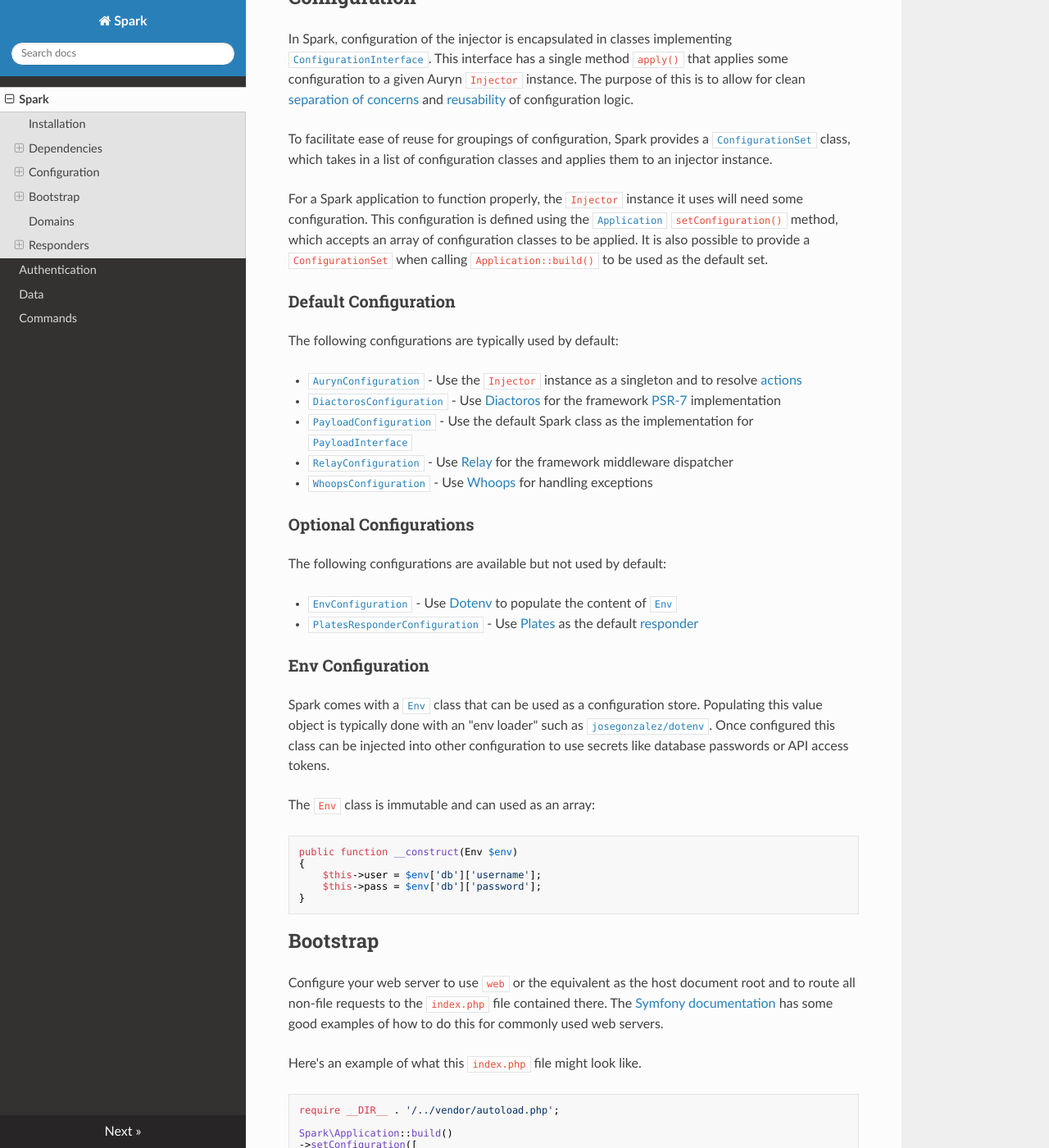
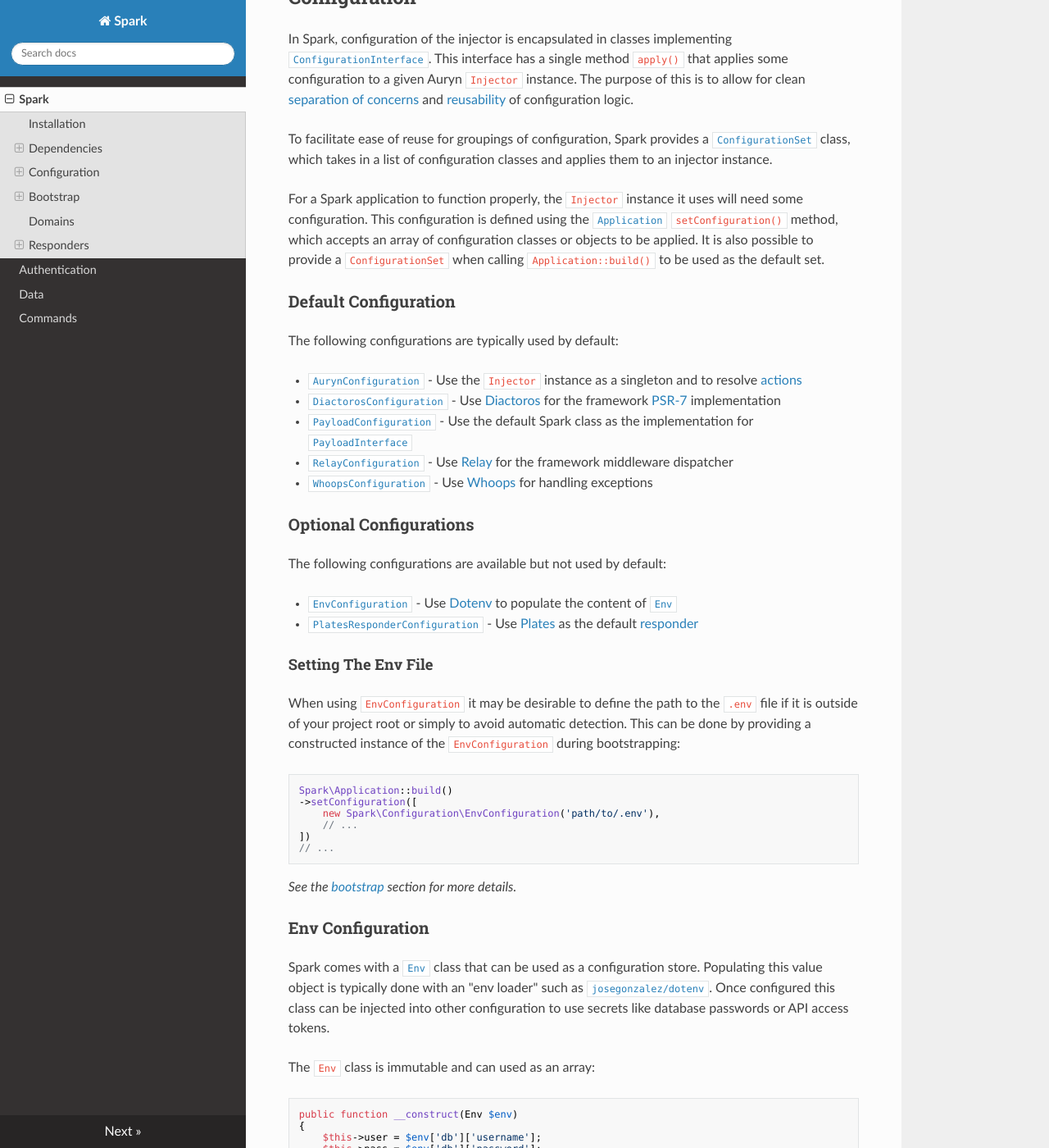
Before and after one commit to equip/framework, an MkDocs documentation site: the page built from docs/index.md, in a window 1280 px wide and 1400 px high, scrolled down 2678 px. Shown: the whole window at 82% size. Built offline with MkDocs 1.6.1, drawn with Linux system fonts in a browser that asks for light colours; nearby versions of some CDN libraries; old or Windows-style settings are respelled for this version of MkDocs.

Commit message:
Allow objects to be in used in configuration sets
Sometimes it is more convenient to pass a fully constructed object than
to use a specification only. For example, when using `EnvConfiguration`
a user might want to define the file path directly in the boostrap.

Refs #101

````diff
--- a/docs/index.md
+++ b/docs/index.md
@@ -97,7 +97,7 @@ In Spark, configuration of the injector is encapsulated in classes implementing
 
 To facilitate ease of reuse for groupings of configuration, Spark provides a [`ConfigurationSet`](https://github.com/sparkphp/spark/blob/master/src/Configuration/ConfigurationSet.php) class, which takes in a list of configuration classes and applies them to an injector instance.
 
-For a Spark application to function properly, the `Injector` instance it uses will need some configuration. This configuration is defined using the [`Application`](https://github.com/sparkphp/spark/blob/master/src/Application.php) `setConfiguration()` method, which accepts an array of configuration classes to be applied. It is also possible to provide a `ConfigurationSet` when calling `Application::build()` to be used as the default set.
+For a Spark application to function properly, the `Injector` instance it uses will need some configuration. This configuration is defined using the [`Application`](https://github.com/sparkphp/spark/blob/master/src/Application.php) `setConfiguration()` method, which accepts an array of configuration classes or objects to be applied. It is also possible to provide a `ConfigurationSet` when calling `Application::build()` to be used as the default set.
 
 ### Default Configuration
 
@@ -115,6 +115,21 @@ The following configurations are available but not used by default:
 
 * [`EnvConfiguration`](https://github.com/sparkphp/spark/blob/master/src/Configuration/EnvConfiguration.php) - Use [Dotenv](https://github.com/josegonzalez/php-dotenv) to populate the content of [`Env`](https://github.com/sparkphp/spark/blob/master/src/Env.php)
 * [`PlatesResponderConfiguration`](https://github.com/sparkphp/spark/blob/master/src/Configuration/PlatesResponderConfiguration.php) - Use [Plates](http://platesphp.com/) as the default [responder](#responders)
+
+#### Setting The Env File
+
+When using `EnvConfiguration` it may be desirable to define the path to the `.env` file if it is outside of your project root or simply to avoid automatic detection. This can be done by providing a constructed instance of the `EnvConfiguration` during bootstrapping:
+
+```php
+Spark\Application::build()
+->setConfiguration([
+    new Spark\Configuration\EnvConfiguration('path/to/.env'),
+    // ...
+])
+// ...
+```
+
+*See the [bootstrap](#bootstrap) section for more details.*
 
 ### Env Configuration
 
````
Also changed, not shown: 2 other files.
